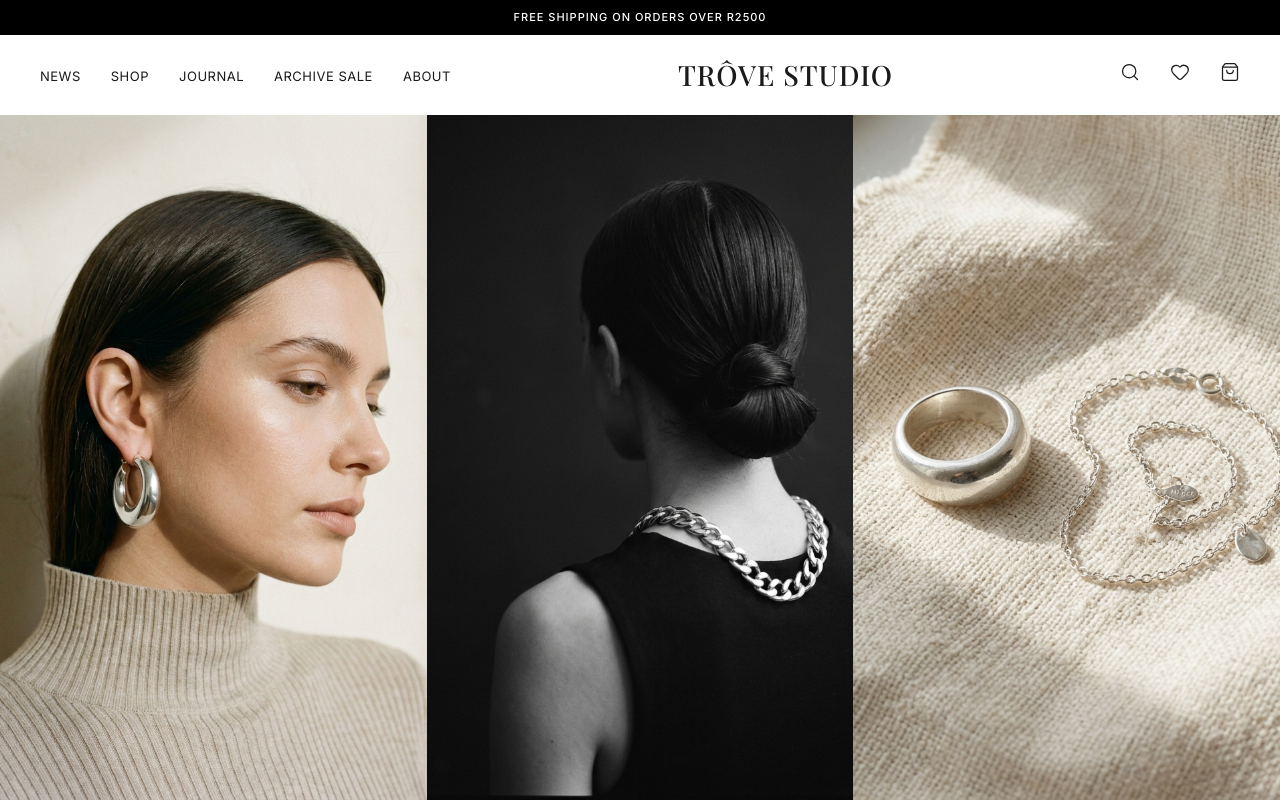
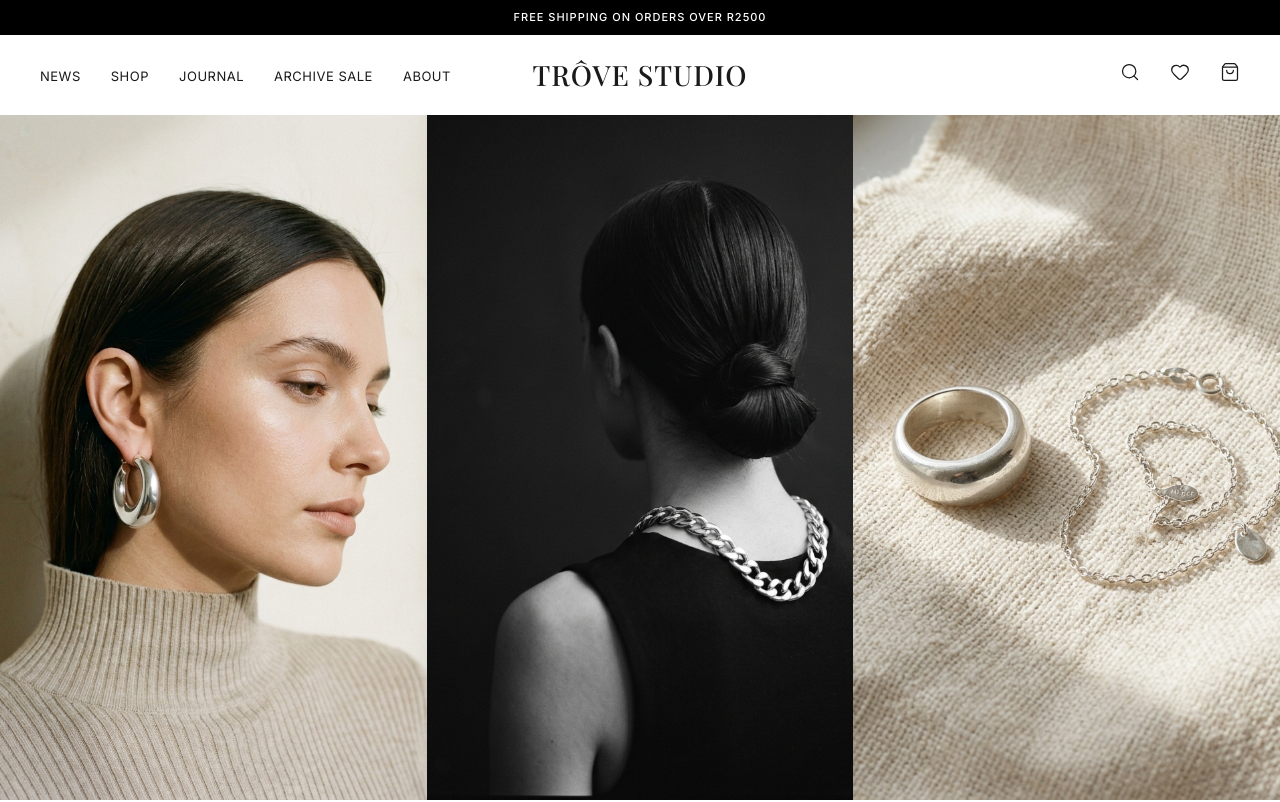
Before and after one commit to RussellSchwedhelm/TroveStudio, a Next.js app: page / in a window 1280 px wide. Shown: the top 802 px of the page. Built offline with nearby package versions, Linux system fonts and the light colour scheme.

Commit message:
Title fix

```diff
--- a/src/app/globals.css
+++ b/src/app/globals.css
@@ -110,13 +110,30 @@ img {
     align-items: center;
     height: 100%;
     padding: 0 40px;
+    position: relative;
 }
 
-.header-nav-left ul,
+.header-nav-left,
+.header-nav-right {
+    flex: 1;
+}
+
+.header-nav-right {
+    display: flex;
+    justify-content: flex-end;
+}
+
+.header-nav-left ul {
+    display: flex;
+    gap: 30px;
+    align-items: center;
+}
+
 .header-nav-right ul {
     display: flex;
     gap: 30px;
     align-items: center;
+    justify-content: flex-end;
 }
 
 .header-nav-left a {
--- a/src/app/layout.tsx
+++ b/src/app/layout.tsx
@@ -31,9 +31,9 @@ export default function RootLayout({
               </ul>
             </nav>
 
-            <div className="header-logo">
+            <h1 className="header-logo">
               <a href="/">TRÔVE STUDIO</a>
-            </div>
+            </h1>
 
             <nav className="header-nav-right">
               <ul>
```
